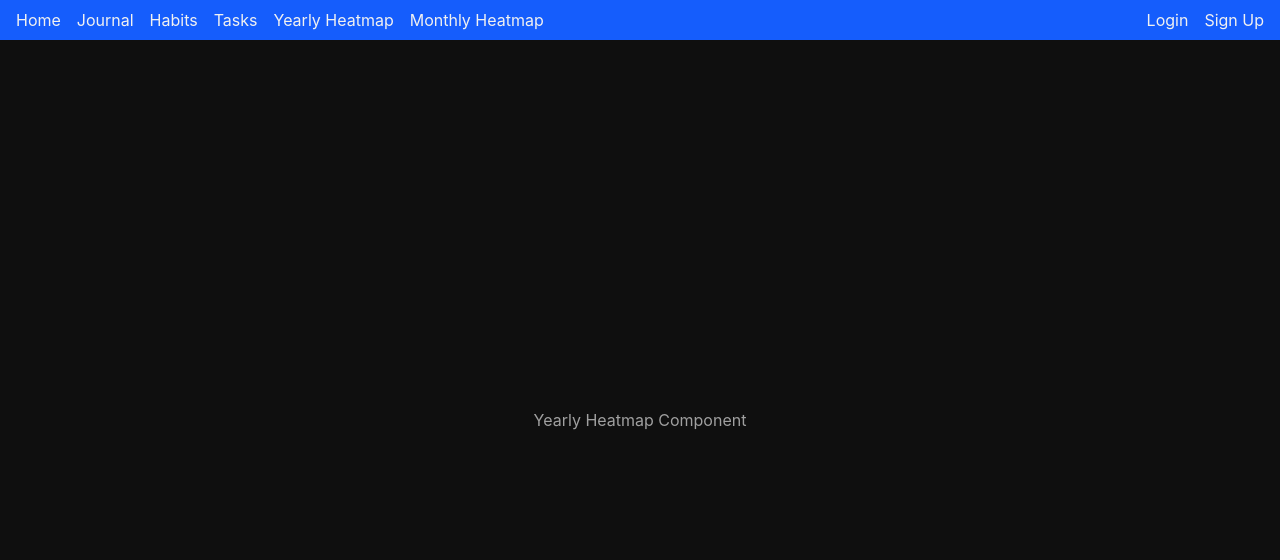
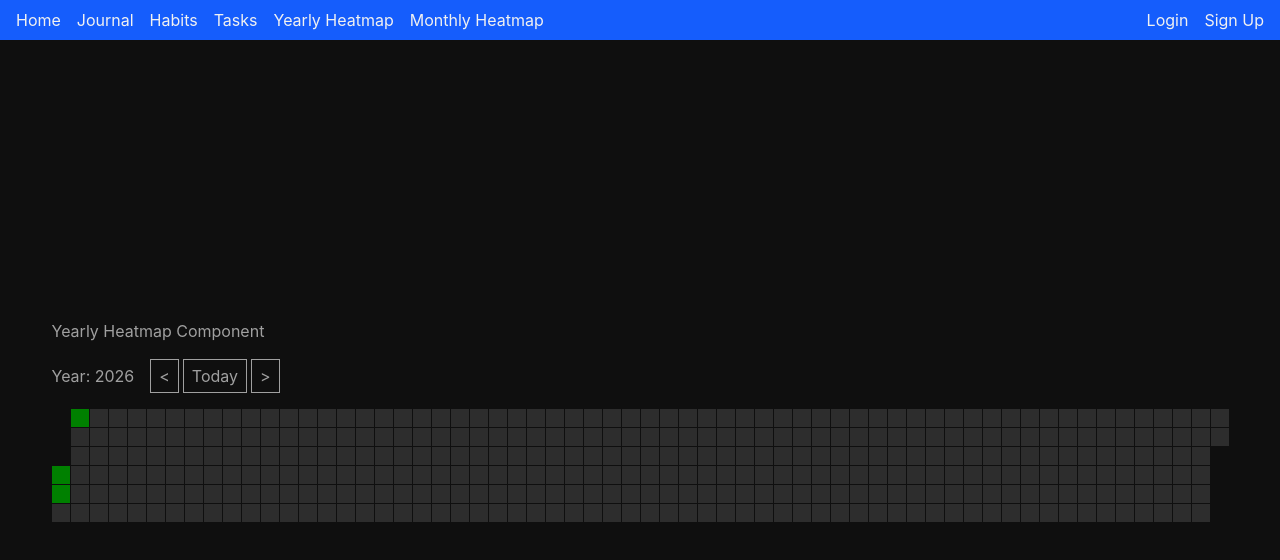
Before and after one commit to Feenixtm/test_v1, a React (Vite) app: page /heatmaps/yearly in a window 1280 px wide. Shown: the top 560 px of the page. Built offline with nearby package versions, Linux system fonts and the light colour scheme.

Commit message:
Yearly heatmap shows completed dates as green

```diff
--- a/src/App.css
+++ b/src/App.css
@@ -35,3 +35,31 @@ button:hover {
 .dark-transparent-bg {
     background-color: rgba(0, 0, 0, 0.5)
 }
+
+/* Yearly Heatmap Styles */
+.yearly-heatmap-container {
+    display: flex;
+    flex-direction: column;
+    flex-wrap: wrap;
+    max-height: 8rem;
+    gap: 1px;
+}
+
+.yearly-date-block, .hidden-yearly-date-block {
+    padding: 0.5625rem;
+}
+
+.yearly-date-block {
+    /* background-color: var(--black-45); */
+    color: var(--white-241);
+}
+
+.yearly-date-block:hover {
+    background-color: var(--black-90);
+    cursor: pointer;
+}
+
+.hidden-yearly-date-block {
+    /* background-color: rgba(255, 0, 0, 0.5); */
+    color: var(--white-241);
+}
--- a/src/features/heatmaps/components/YearlyHeatmap.jsx
+++ b/src/features/heatmaps/components/YearlyHeatmap.jsx
@@ -1,10 +1,70 @@
 
 import React from 'react';
+import { useState, useEffect } from 'react';
 
 const YearlyHeatmap = () => {
+    const [year, setYear] = useState(new Date().getFullYear());
+    const [allViewableDates, setAllViewableDates] = useState([]);
+
+    const mockCompletedDates = [
+        new Date(2026, 0, 1).toDateString(),
+        new Date(2026, 0, 2).toDateString(),
+        new Date(2026, 0, 4).toDateString(),
+    ]
+
+    /*
+        All viewable dates
+        {
+            year: 2026
+            dates: []
+        }
+    */
+
+    useEffect(() => {
+        setYear(new Date().getFullYear());
+    }, []);
+
+    useEffect(() => {
+        const startDate = new Date(year, 0, 1);
+        const dates = []
+
+        for (let date = new Date(startDate); date.getFullYear() === year; date.setDate(date.getDate() + 1)) {
+            dates.push(new Date(date));
+        }
+        setAllViewableDates(dates);
+    }, [year]);
+
     return (
-        <div>
-            Yearly Heatmap Component
+        <div className="flex flex-col gap-4">
+            <span>Yearly Heatmap Component</span>
+
+            <div className="flex gap-4 items-center">
+                <p>Year: {year}</p>
+                <div className="flex gap-1">
+                    <button className="border px-2 py-1" onClick={() => setYear(year - 1)}>{`<`}</button>
+                    <button className="border px-2 py-1" onClick={() => setYear(new Date().getFullYear())}>{`Today`}</button>
+                    <button className="border px-2 py-1" onClick={() => setYear(year + 1)}>{`>`}</button>
+                </div>
+            </div>
+
+            <div className="yearly-heatmap-container">
+                {
+                    new Date(year, 0, 1).getDay() - 1 !== -1 && new Date(year, 0, 1).getDay() - 1 !== 7 &&
+                    Array( new Date(year, 0, 1).getDay() - 1 ).fill().map((_, index) => {
+                        return <div key={index} className="hidden-yearly-date-block"></div>
+                    })
+                }
+                {
+                    allViewableDates.map((date, index) => (
+                        <div key={index} className="yearly-date-block relative" style={{ backgroundColor: mockCompletedDates.includes(date.toDateString()) ? "green" : "var(--black-45)" }}
+                            onMouseOver={(e) => e.currentTarget.querySelector("span").style.display = "block"}
+                            onMouseOut={(e) => e.currentTarget.querySelector("span").style.display = "none"}
+                        >
+                            <span className="absolute hidden text-nowrap text-[0.875rem] top-[-2.25rem] left-[-3.25rem] z-10 px-2 py-1" style={{ backgroundColor: "var(--black-33)", color: "var(--white-241),", border: "1px solid white"  }}>{date.toDateString()}</span>
+                        </div>
+                    ))
+                }
+            </div>
         </div>
     );
 };
```
